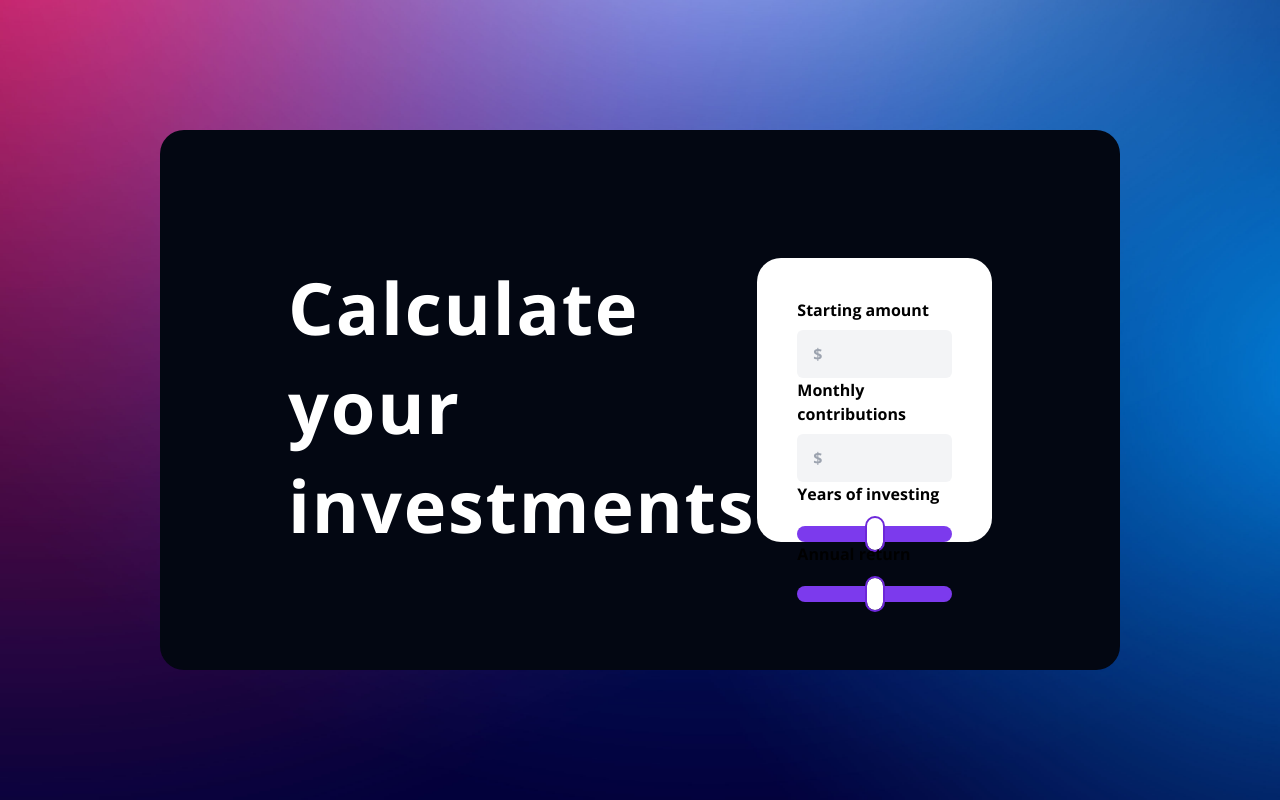
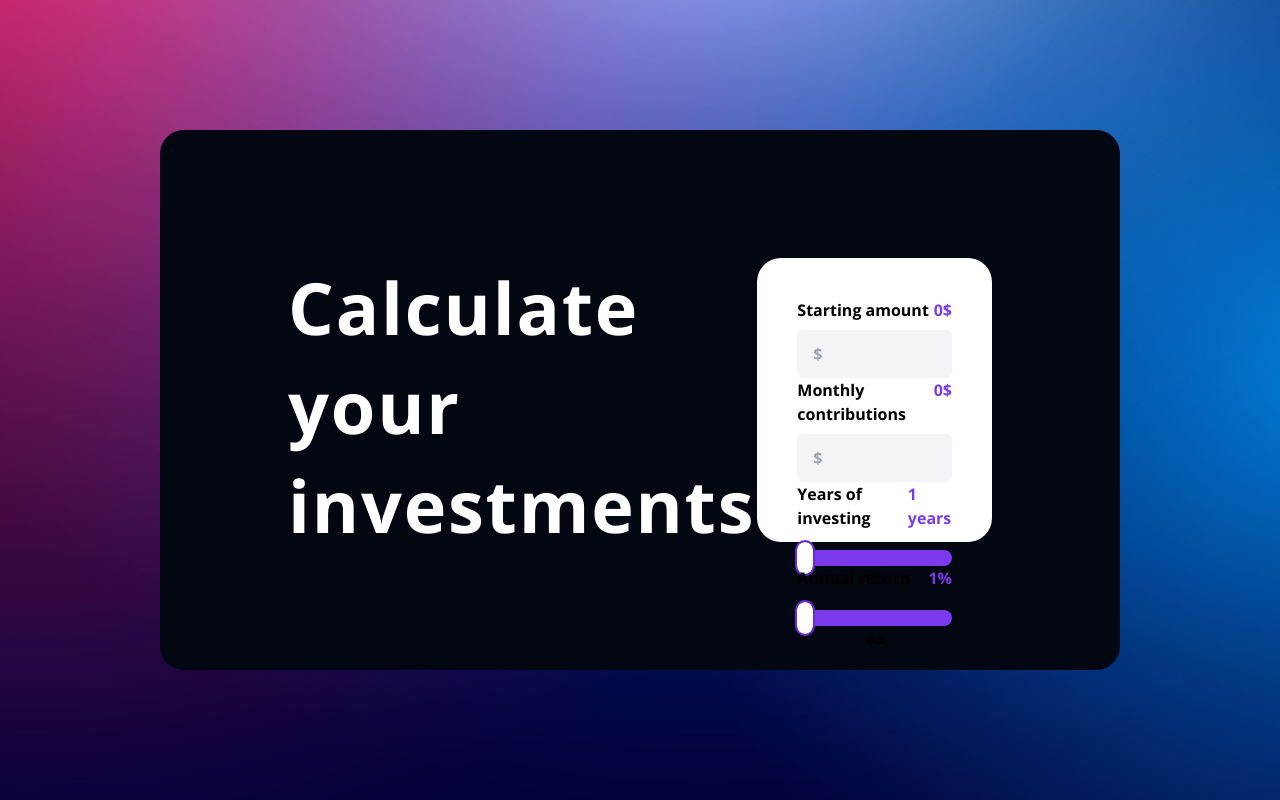
Before and after one commit to Mixeronix/Investment-Calculator, a Next.js app: page / in a window 1280 px wide. Built offline with nearby package versions, Linux system fonts and the light colour scheme.

Commit message:
Calculator data inputs

```diff
--- a/components/calculator.tsx
+++ b/components/calculator.tsx
@@ -1,29 +1,71 @@
+"use client";
+
 import { Open_Sans } from "next/font/google";
+import { useState } from "react";
 
 const openSansFont = Open_Sans({
 	weight: "700",
 	subsets: ["latin"],
 });
 
-export default function Calculator() {
+export default function Calculator(props: any) {
+	const [starting, setStarting] = useState(0);
+	const [monthly, setMonthly] = useState(0);
+	const [years, setYears] = useState(1);
+	const [annual, setAnnual] = useState(1);
+
 	return (
 		<div className={"bg-white rounded-3xl p-10 flex flex-col w-1/3 justify-around " + openSansFont.className}>
 			<div className="flex flex-col">
-				<label htmlFor="starting">Starting amount</label>
-				<input type="number" id="starting" className="numberInput" placeholder="$" />
+				<label htmlFor="starting" className="flex flex-row justify-between">
+					Starting amount
+					<span className="text-violet-600">{starting.toString().replace(/\B(?=(\d{3})+(?!\d))/g, " ") + "$"}</span>
+				</label>
+
+				<input
+					type="number"
+					id="starting"
+					className="numberInput"
+					placeholder="$"
+					value={starting.toString().replace(/^0+/, "")}
+					onChange={(e) => setStarting(e.target.value != "" ? e.target.valueAsNumber : 0)}
+				/>
 			</div>
+
 			<div className="flex flex-col">
-				<label htmlFor="monthly">Monthly contributions</label>
-				<input type="number" id="monthly" className="numberInput" placeholder="$" />
+				<label htmlFor="monthly" className="flex flex-row justify-between">
+					Monthly contributions
+					<span className="text-violet-600">{monthly.toString().replace(/\B(?=(\d{3})+(?!\d))/g, " ") + "$"}</span>
+				</label>
+
+				<input
+					type="number"
+					id="monthly"
+					className="numberInput"
+					placeholder="$"
+					value={monthly.toString().replace(/^0+/, "")}
+					onChange={(e) => setMonthly(e.target.value != "" ? e.target.valueAsNumber : 0)}
+				/>
 			</div>
+
 			<div className="flex flex-col">
-				<label htmlFor="years">Years of investing</label>
-				<input type="range" id="years" className="sliderInput" />
+				<label htmlFor="years" className="flex flex-row justify-between">
+					Years of investing
+					<span className="text-violet-600">{years + " years"}</span>
+				</label>
+
+				<input type="range" id="years" className="sliderInput" value={years} min={1} max={50} onChange={(e) => setYears(e.target.valueAsNumber)} />
 			</div>
+
 			<div className="flex flex-col">
-				<label htmlFor="annual">Annual return</label>
-				<input type="range" id="annual" className="sliderInput" />
+				<label htmlFor="annual" className="flex flex-row justify-between">
+					Annual return
+					<span className="text-violet-600">{annual + "%"}</span>
+				</label>
+
+				<input type="range" id="annual" className="sliderInput" value={annual} min={1} max={100} onChange={(e) => setAnnual(e.target.valueAsNumber)} />
 			</div>
+			<button onClick={() => props.returnValues({ starting, monthly, years, annual })}>aa</button>
 		</div>
 	);
 }
--- a/components/mainCard.tsx
+++ b/components/mainCard.tsx
@@ -1,3 +1,5 @@
+"use client";
+
 import { Open_Sans } from "next/font/google";
 import Calculator from "./calculator";
 
@@ -6,6 +8,10 @@ const openSansFont = Open_Sans({
 	subsets: ["latin"],
 });
 
+type passDataFunction = { starting: number; monthly: number; years: number; annual: number };
+
+function passData({ starting, monthly, years, annual }: passDataFunction) {}
+
 export default function MainCard() {
 	return (
 		<section className="bg-gray-950 w-3/4 rounded-3xl aspect-video p-32 flex justify-between">
@@ -13,7 +19,7 @@ export default function MainCard() {
 				Calculate your <br /> investments
 			</h1>
 
-			<Calculator />
+			<Calculator returnValues={passData} />
 		</section>
 	);
 }
```
